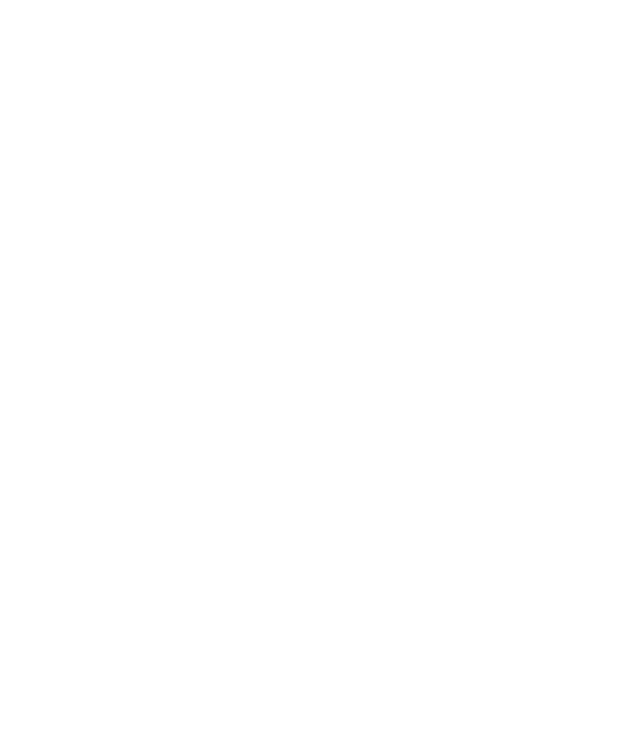
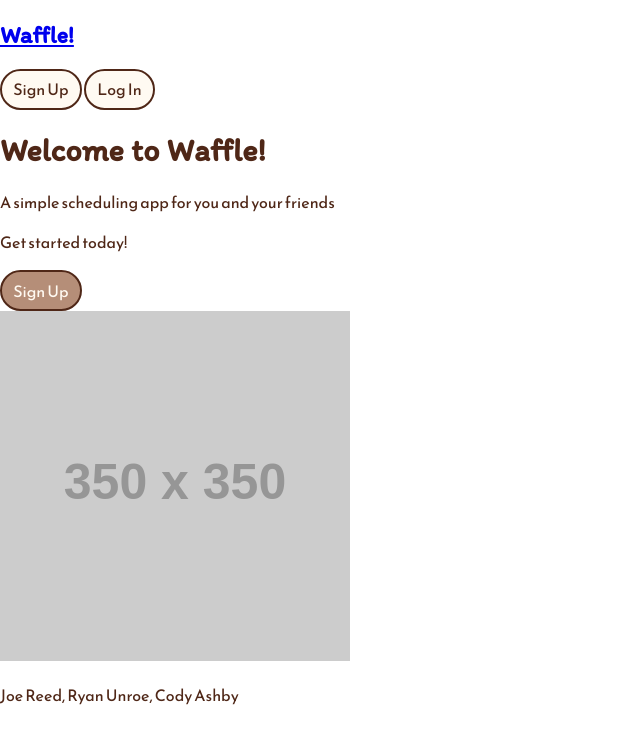
Before and after one commit to RUnroe/schedule-web-frontend, a website: page public/html/index.html in a window 1280 px wide. Shown: the whole page, without its empty margins (0-640 px from the left). Drawn offline with Linux system fonts and the light colour scheme; placeholder pictures from the web are drawn by us.

Commit message:
Create landing page

```diff
--- a/public/html/index.html
+++ b/public/html/index.html
@@ -12,6 +12,34 @@
     <title>Waffle - Home</title>
 </head>
 <body>
-
+    <nav>
+        <div class="navbar">
+            <a class="title" href="/">
+                <h1>Waffle!</h1>
+            </a>
+            <div>
+                <a class="btn light" href="signup.html">Sign Up</a>
+                <a class="btn light" href="login.html">Log In</a>
+            </div>
+        </div>
+    </nav>
+    <div class="content">
+        <div class="wecome-area">
+            <div>
+                <h1>Welcome to Waffle!</h1>
+                <p>A simple scheduling app for you and your friends</p>
+                <p>Get started today!</p>
+                <a class="btn cta" href="signup.html">Sign Up</a>
+            </div>
+        </div>
+        <div class="image-area">
+            <div class="img-container">
+                <img class="waffle-image" src="https://via.placeholder.com/350" alt="Waffles dancing in syrup rain"/>
+            </div>
+        </div>
+    </div>
+    <footer>
+        <p> Joe Reed, Ryan Unroe, Cody Ashby</p>
+    </footer>
 </body>
 </html>
```
